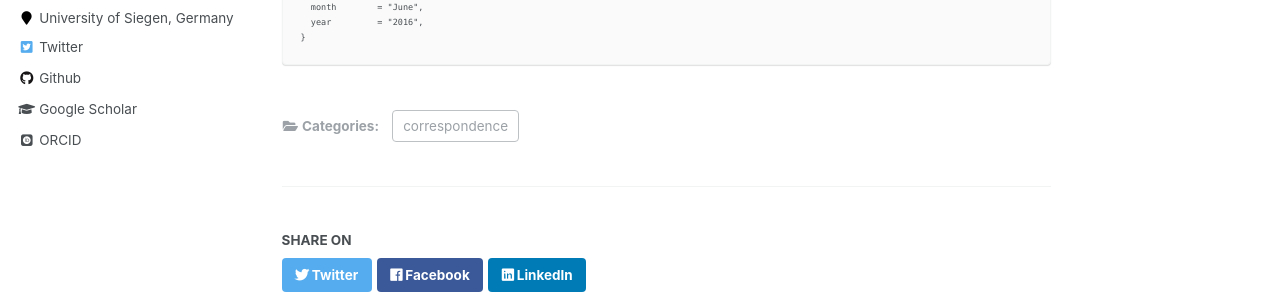
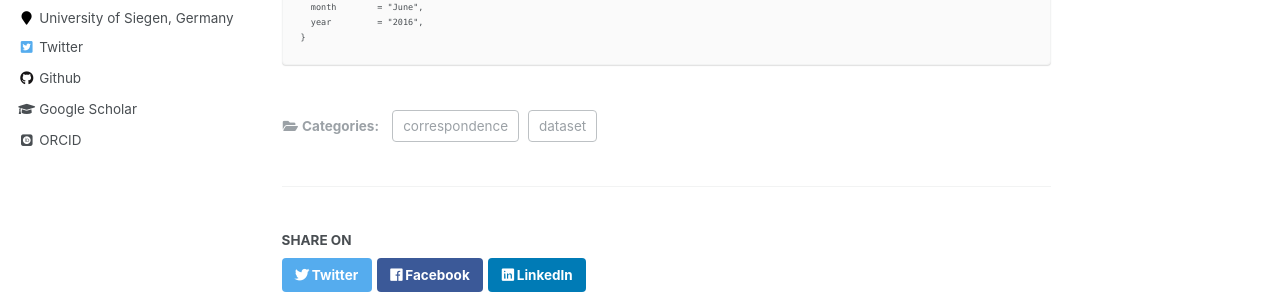
Before and after one commit to zorah/zorah.github.io, a Jekyll site: the page built from _publications/2016-cvpr-efficient-globally-optimal-2d-to-3d-deformable-shape-matching.md, in a window 1280 px wide and 900 px high, scrolled down 1647 px. Shown: the part 305-605 px from the top of the window. Built offline with Jekyll 4.4.1, drawn with Linux system fonts in a browser that asks for light colours; some web fonts are replaced.

```diff
--- a/_config.yml
+++ b/_config.yml
@@ -194,6 +194,7 @@ collections:
     output: true
     permalink: /:collection/:path/
 
+categories: [correspondence, geometricDL, quantum, dataset]
 
 # Defaults
 defaults:
--- a/_publications/2016-cvpr-efficient-globally-optimal-2d-to-3d-deformable-shape-matching.md
+++ b/_publications/2016-cvpr-efficient-globally-optimal-2d-to-3d-deformable-shape-matching.md
@@ -10,7 +10,7 @@ authors: '<b>Zorah Lähner</b>, Emanuele Rodolà, Frank R. Schmidt, Michael M. B
 teaser: /previews/laehner2016elastic2D3D.png
 arxiv: 'https://arxiv.org/abs/1601.06070'
 code: https://github.com/zorah/Elastic2D3D
-category: 'correspondence'
+categories: [correspondence, dataset]
 bibtex: true
 ---
 
```
Also changed, not shown: _portfolio/non-rigid-correspondence.md (+1 -1 lines).
